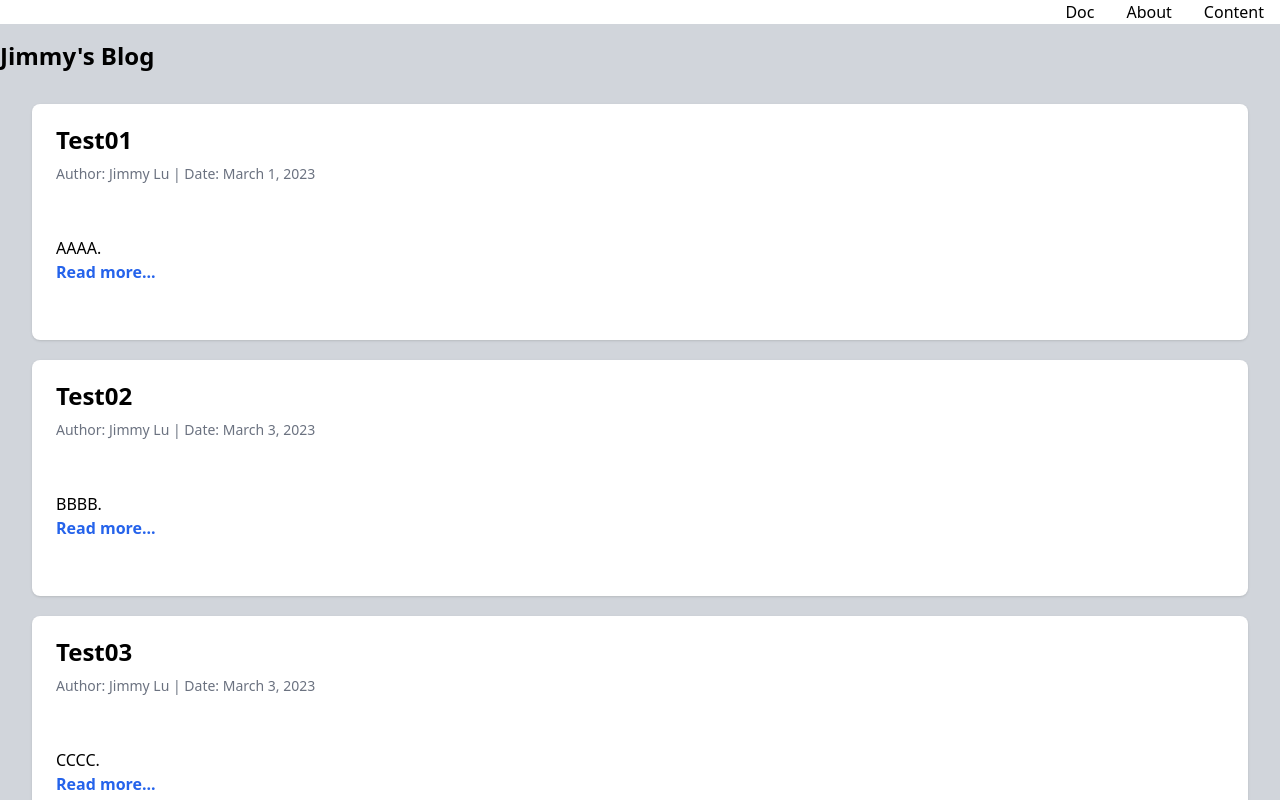
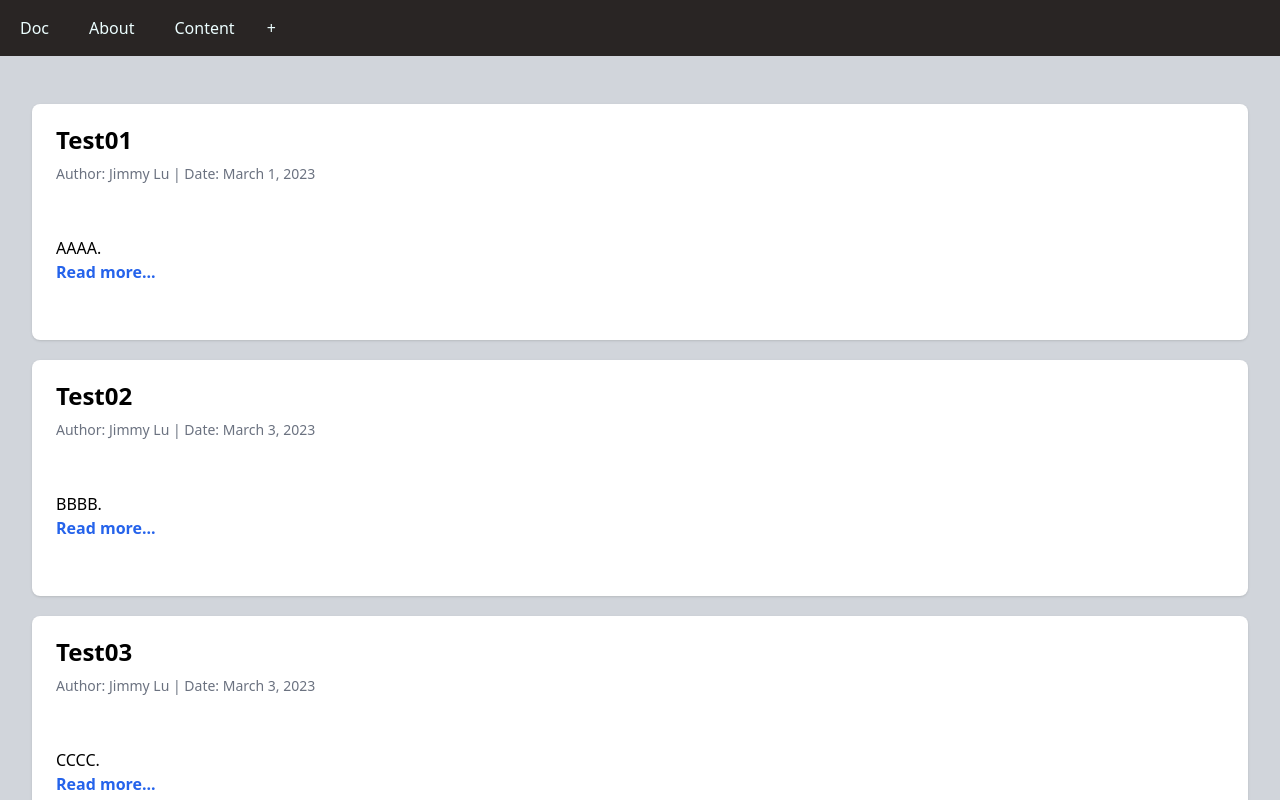
Before and after one commit to Jimmyluluu/PersonalBlog, a Vue app: page / in a window 1280 px wide. Shown: the top 800 px of the page. Built offline with nearby package versions, Linux system fonts and the light colour scheme.

Commit message:
add header

```diff
--- a/src/pages/HomePage.vue
+++ b/src/pages/HomePage.vue
@@ -1,22 +1,20 @@
 <template>
-  <header class="bg-white">
-    <div class="nav-container flex justify-end">
-      <nav>
-        <ul class="inline-flex">
-          <li v-for="item in items">
-            <a :href="item.http" class="px-4 hover:bg-gray-800">{{
-              item.name
-            }}</a>
-          </li>
-        </ul>
-      </nav>
+  <header class="bg-stone-800 py-4 justify-items-start">
+    <div class="flex ">
+      <div v-for="item in items">
+        <a :href="item.http" class="text-cyan-50 px-5 hover:bg-gray-400">{{
+          item.name
+        }}</a>
+      </div>
+      <div class="flex">
+        <a class="text-cyan-50 hover:bg-gray-400 px-3" @click="add">+</a>
+      </div>
     </div>
   </header>
 
   <div class="bg-auto bg-gray-300 flex-grow">
     <div class="row">
       <div class="mx-auto py-4">
-        <h1 class="text-2xl font-bold mb-4">{{ title }}</h1>
         <p class="text-gray-700 mb-4"></p>
       </div>
 
```
